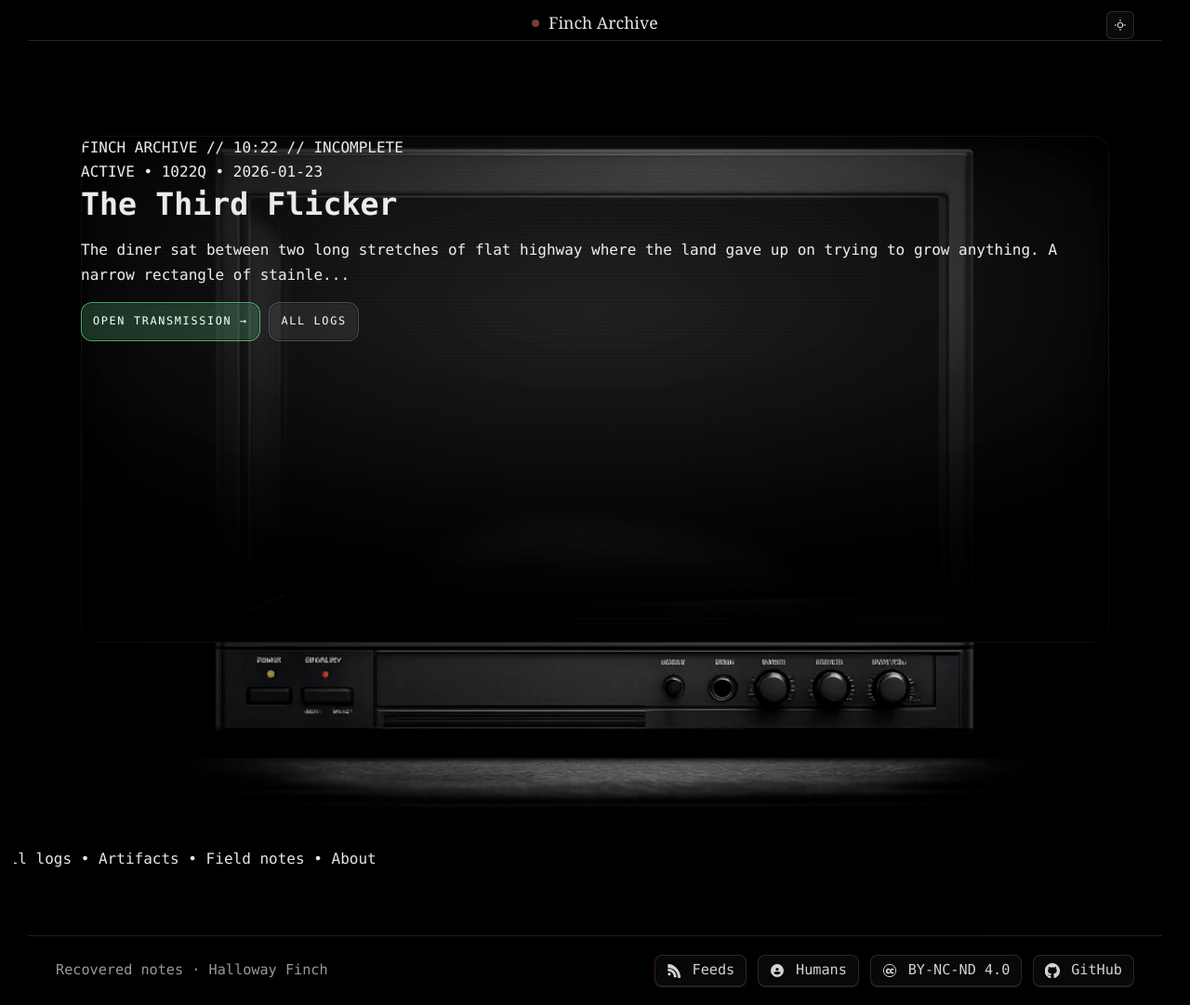
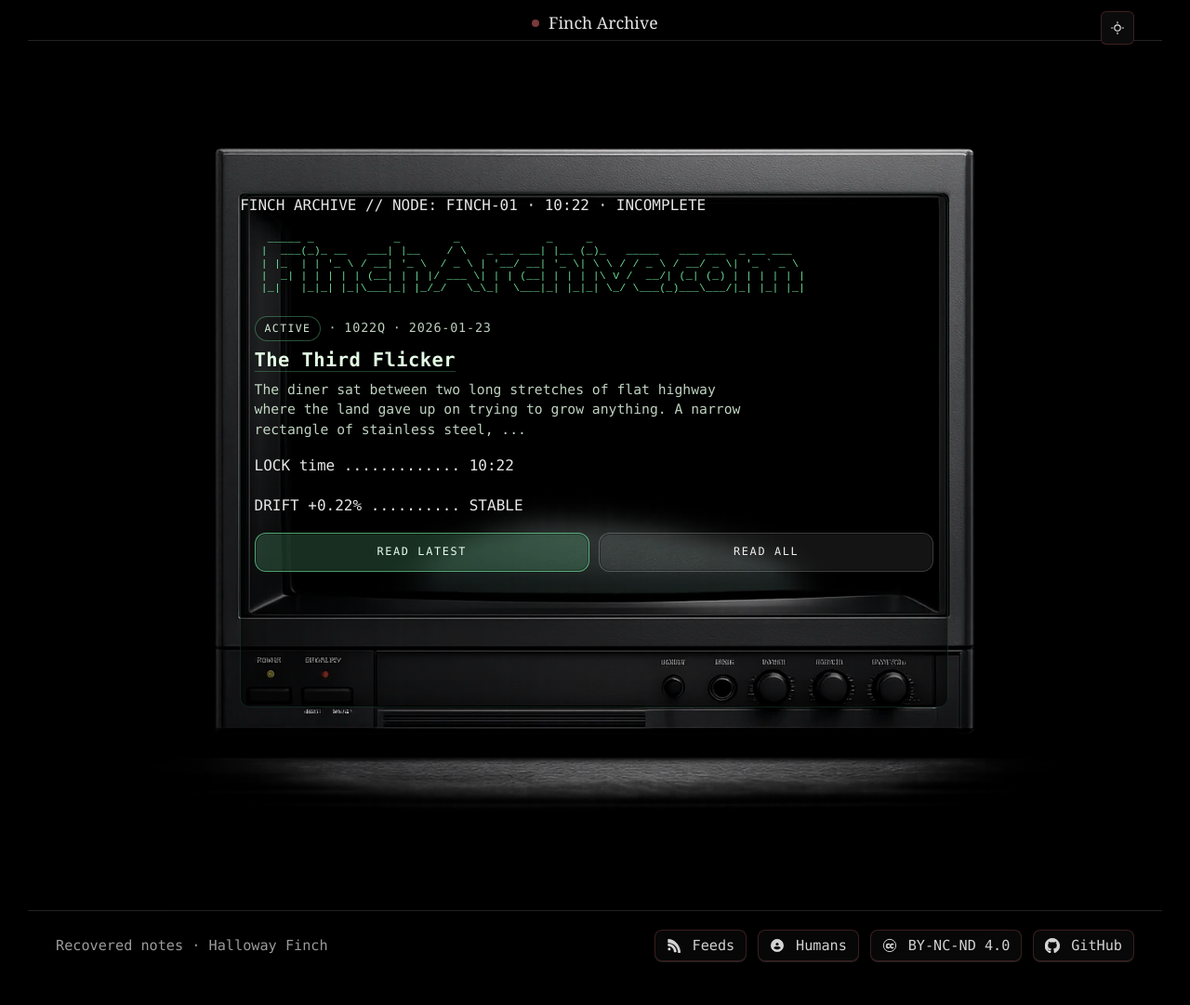
Before and after one commit to HallowayFinch/fincharchive.com, a Jekyll site: the page built from index.html, in a window 1280 px wide and 1081 px high. Shown: the whole window at 93% size. Built offline with Jekyll 4.4.1, drawn with Linux system fonts in a browser that asks for light colours.

Commit message:
Add files via upload

```diff
--- a/assets/css/style.css
+++ b/assets/css/style.css
@@ -327,8 +327,8 @@ header.site {
   display: inline-flex;
   align-items: center;
   justify-content: center;
-  width: 30px;
-  height: 30px;
+  width: 36px;
+  height: 36px;
   border-radius: 6px;
   border: 1px solid var(--badge-border);
   background: var(--badge-bg);
@@ -362,8 +362,8 @@ header.site {
 /* Icon variants inside the toggle */
 .theme-toggle .icon {
   display: none;
-  width: 16px;
-  height: 16px;
+  width: 18px;
+  height: 18px;
   fill: currentColor;
   transition:
     transform var(--dur-med) var(--ease),
@@ -1231,11 +1231,11 @@ html, body { overflow-x: hidden; }
   filter: drop-shadow(0 18px 70px rgba(0,0,0,.65));
   overflow: visible;
 
-  /* Screen inset (percent of CRT frame image) */
-  --screen-inset-x: 6.8%;
-  --screen-inset-y: 10%;
-  /* Bottom inset is larger because the CRT's lower bezel + controls take up more vertical space. */
-  --screen-inset-b: 28%;
+  /* Screen bbox (measured from 1536×1024 CRT frame) */
+  --screen-x: 20.17%;
+  --screen-y: 17.63%;
+  --screen-w: 59.50%;
+  --screen-h: 64.75%;
 }
 
 .finch-crtframe__img{
@@ -1248,96 +1248,19 @@ html, body { overflow-x: hidden; }
 
 /* Screen overlay window */
 .finch-crtframe__screen{
-  position: absolute !important;
-  z-index: 2;
-  top: var(--screen-inset-y);
-  left: var(--screen-inset-x);
-  right: var(--screen-inset-x);
-  bottom: var(--screen-inset-b);
-  border-radius: 18px;
+  position: absolute;
+  left: var(--screen-x);
+  top: var(--screen-y);
+  width: var(--screen-w);
+  height: var(--screen-h);
   overflow: hidden;
-
-  /* Screen surface */
-  background:
-    radial-gradient(120% 100% at 50% 35%, rgba(255,255,255,0.10), rgba(0,0,0,0.90) 62%, rgba(0,0,0,0.98) 100%),
-    linear-gradient(180deg, rgba(255,255,255,0.04), rgba(0,0,0,0.75));
+  border-radius: 10px;
+
+  background: radial-gradient(120% 120% at 50% 38%, rgba(0,0,0,.15), rgba(0,0,0,.62));
   box-shadow:
-    inset 0 0 0 1px rgba(255,255,255,0.06),
-    inset 0 0 40px rgba(0,0,0,0.55);
-  filter: contrast(1.05) saturate(1.05);
-  -webkit-font-smoothing: antialiased;
-}
-
-/* Homepage CRT effects (pure CSS) */
-.finch-home .finch-crtframe__screen::before,
-.finch-home .finch-crtframe__screen::after{
-  content: "";
-  position: absolute;
-  inset: 0;
-  pointer-events: none;
-}
-
-.finch-home .finch-crtframe__screen::before{
-  /* scanlines + subtle RGB bleed */
-  background:
-    repeating-linear-gradient(
-      to bottom,
-      rgba(255,255,255,0.06) 0px,
-      rgba(255,255,255,0.06) 1px,
-      rgba(0,0,0,0.00) 2px,
-      rgba(0,0,0,0.00) 4px
-    ),
-    linear-gradient(90deg,
-      rgba(255,0,64,0.05),
-      rgba(0,0,0,0.00) 22%,
-      rgba(0,0,0,0.00) 78%,
-      rgba(0,255,255,0.05)
-    ),
-    radial-gradient(120% 100% at 50% 50%, rgba(0,0,0,0.00) 55%, rgba(0,0,0,0.35) 100%);
-  mix-blend-mode: overlay;
-  opacity: 0.22;
-}
-
-.finch-home .finch-crtframe__screen::after{
-  /* noise + faint rolling band */
-  background:
-    linear-gradient(180deg,
-      rgba(0,0,0,0.00) 0%,
-      rgba(255,255,255,0.05) 45%,
-      rgba(0,0,0,0.00) 60%,
-      rgba(0,0,0,0.00) 100%
-    ),
-    repeating-radial-gradient(circle at 20% 10%,
-      rgba(255,255,255,0.03) 0px,
-      rgba(255,255,255,0.00) 1px,
-      rgba(0,0,0,0.00) 3px
-    );
-  opacity: 0.12;
-  transform: translateZ(0);
-  animation: finch-crt-flicker 6.5s infinite;
-}
-
-@keyframes finch-crt-flicker{
-  0%{ opacity: .10; transform: translateY(0); }
-  8%{ opacity: .16; }
-  9%{ opacity: .08; }
-  42%{ opacity: .14; transform: translateY(0); }
-  55%{ opacity: .10; transform: translateY(6%); }
-  56%{ opacity: .12; }
-  80%{ opacity: .10; transform: translateY(0); }
-  100%{ opacity: .12; }
-}
-
-@media (prefers-reduced-motion: reduce){
-  .finch-home .finch-crtframe__screen::after{ animation: none; }
-}
-
-.finch-home .finch-screen--home{
-  text-shadow:
-    0.6px 0 0 rgba(255, 0, 64, 0.12),
-    -0.6px 0 0 rgba(0, 255, 255, 0.10);
-}
-
+    inset 0 0 0 1px rgba(126,255,176,.12),
+    inset 0 0 24px rgba(0,0,0,.55);
+}
 
 /* Terminal surface */
 .finch-screen.finch-screen--home{
@@ -1480,25 +1403,28 @@ html, body { overflow-x: hidden; }
     margin-top: 0;
     padding: 10px 0 18px;
   }
-
   .finch-crtframe{
-    width: min(920px, 96vw);
-    max-width: 96vw;
+    width: min(100%, 560px);
+    max-width: 560px;
     box-sizing: border-box;
-    position: relative;
+    margin: 0 auto;
     left: auto;
     transform: none;
-    margin: 0 auto;
-
-    /* Re-tune screen insets for smaller viewport */
-    --screen-inset-x: 8%;
-    --screen-inset-y: 13%;
-    --screen-inset-b: 30%;
-  }
+  }
+
+  /* Keep the same measured screen crop on mobile; only typography changes below */
 
   /* switch panes */
   .finch-homeui__desktop{ display: none !important; }
   .finch-homeui__mobile{ display: block !important; }
+
+
+  /* Mobile readability */
+  .finch-homeui{ padding: 16px; }
+  .finch-homeui__excerpt{ display: none; }
+  .finch-active__headline{ font-size: clamp(2.1rem, 9.5vw, 3.0rem); }
+  .finch-homeui__actions{ flex-direction: column; align-items: stretch; }
+  .finch-homeui__button{ width: 100%; justify-content: center; }
 
   /* Mobile header line 1 */
   .finch-screen__headline--mobile{
@@ -1617,7 +1543,16 @@ html, body { overflow-x: hidden; }
     letter-spacing: 0.12em;
     border-radius: 12px;
   }
-}
+
+  /* Mobile readability (Option A) */
+  .finch-homeui{ padding: 14px 14px 16px; }
+  .finch-homeui__kicker{ font-size: 13px; letter-spacing: 0.08em; }
+  .finch-active__headline{ font-size: clamp(34px, 10vw, 46px); line-height: 1.06; }
+  .finch-homeui__excerpt{ display: none; }
+  .finch-homeui__actions{ display: grid; grid-template-columns: 1fr; gap: 10px; }
+  .finch-homeui__actions .finch-homeui__button{ width: 100%; }
+}
+
 
 /* Desktop: keep both headlines correct */
 @media (min-width: 981px){
--- a/index.html
+++ b/index.html
@@ -1,116 +1,158 @@
 ---
 layout: default
+full_width: true
 title: Finch Archive
 description: "Recovered notes from incomplete transmissions: the latest logs from the Finch Archive."
-hero_image: "/assets/og/home-console-1600x900.webp"
-hero_alt: "A dim, abandoned control corridor lit by a single fluorescent tube."
-hero_w: 1600
-hero_h: 900
 ---
 
 {%- assign EMPTY = '' | split: '' -%}
 {%- assign logs  = site.logs | sort: "date" | reverse | default: EMPTY -%}
 {%- assign feat  = logs | first -%}
 
-<div class="finch-home finch-home--minimal">
-  <div class="finch-crtframe">
+<section class="finch-home" aria-label="Finch Archive homepage">
+  <div class="finch-crtframe" aria-label="CRT frame">
     <img
       class="finch-crtframe__img"
       src="{{ '/assets/img/crt/finch-crt-frame-1200.webp' | relative_url }}"
-      srcset="
-        {{ '/assets/img/crt/finch-crt-frame-900.webp' | relative_url }} 900w,
+      srcset="{{ '/assets/img/crt/finch-crt-frame-900.webp' | relative_url }} 900w,
               {{ '/assets/img/crt/finch-crt-frame-1200.webp' | relative_url }} 1200w,
-        {{ '/assets/img/crt/finch-crt-frame-1536.webp' | relative_url }} 1536w
-      "
-      sizes="(max-width: 980px) 92vw, (max-width: 1400px) 980px, 980px"
-      alt=""
+              {{ '/assets/img/crt/finch-crt-frame-1536.webp' | relative_url }} 1536w"
+      sizes="(max-width: 980px) 94vw, 1400px"
+      width="1536"
+      height="1024"
       loading="eager"
       decoding="async"
-      fetchpriority="high"
-      aria-hidden="true"
+      alt="A vintage CRT monitor framing the Finch Archive interface."
     />
 
-        <div class="finch-crtframe__screen">
+    <div class="finch-crtframe__screen" role="region" aria-label="Archive terminal">
       <div class="finch-screen finch-screen--home">
-      {%- if feat -%}
-        <div class="finch-homeui">
-          <!-- Desktop UI -->
-          <div class="finch-homeui__desktop">
-          <div class="finch-screen__shell finch-screen__shell--home">
-            <div class="finch-screen__meta">
-              <span class="finch-screen__kicker">FINCH ARCHIVE // 10:22 // INCOMPLETE</span>
+        <header class="finch-screen__header finch-screen__header--single" aria-label="System header">
+
+          <!-- Desktop header -->
+          <div class="finch-screen__headline finch-screen__headline--desktop">
+            <span class="finch-screen__label">FINCH ARCHIVE</span>
+            <span class="finch-screen__sep" aria-hidden="true">//</span>
+            <span class="finch-screen__meta">NODE: FINCH-01</span>
+            <span class="finch-screen__sep" aria-hidden="true">·</span>
+            <span class="finch-screen__clock">10:22</span>
+            <span class="finch-screen__sep" aria-hidden="true">·</span>
+            <span class="finch-screen__cond">INCOMPLETE</span>
           </div>
 
-            <div class="finch-screen__meta finch-screen__meta--tight">
-              <span class="finch-screen__pill">ACTIVE • {{ feat.log_id }} • {{ feat.date | date: "%Y-%m-%d" }}</span>
+          <!-- Mobile header -->
+          <div class="finch-screen__headline finch-screen__headline--mobile">
+            <div class="finch-mobilebar">
+              <span class="finch-mobilebar__title">FINCHARCHIVE.COM</span>
+              <span class="finch-active__pill finch-active__pill--mobile">
+                <span class="finch-led" aria-hidden="true"></span>
+                NEW
+              </span>
             </div>
 
-            <h1 class="finch-screen__title">
+            <div class="finch-mobilesignal" aria-label="Signal strength">
+              <span class="finch-mobilesignal__k">SIGNAL</span>
+
+              <span class="finch-mobilesignal__bar" aria-hidden="true">
+                <span class="finch-mobilesignal__barv finch-mobilesignal__barv--a">▓▓▓▓▓░</span>
+                <span class="finch-mobilesignal__barv finch-mobilesignal__barv--b">▓▓▓▓░░</span>
+                <span class="finch-mobilesignal__barv finch-mobilesignal__barv--c">▓▓▓▓▓▓</span>
+              </span>
+
+              <span class="finch-mobilesignal__pct" aria-label="Signal percent">
+                <span class="finch-mobilesignal__pctv finch-mobilesignal__pctv--a">79%</span>
+                <span class="finch-mobilesignal__pctv finch-mobilesignal__pctv--b">82%</span>
+                <span class="finch-mobilesignal__pctv finch-mobilesignal__pctv--c">85%</span>
+              </span>
+            </div>
+          </div>
+        </header>
+
+        <div class="finch-screen__body">
+          {%- if feat -%}
+
+          <!-- =========================
+               DESKTOP UI
+               ========================= -->
+          <div class="finch-homeui__desktop" aria-label="Desktop terminal UI">
+            <div class="finch-homeui__top">
+              <pre class="finch-ascii" aria-hidden="true">
+  _____ _            _        _             _     _
+ |  ___(_)_ __   ___| |__    / \   _ __ ___| |__ (_)_   _____   ___ ___  _ __ ___
+ | |_  | | '_ \ / __| '_ \  / _ \ | '__/ __| '_ \| \ \ / / _ \ / __/ _ \| '_ ` _ \
+ |  _| | | | | | (__| | | |/ ___ \| | | (__| | | | |\ V /  __/| (_| (_) | | | | | |
+ |_|   |_|_| |_|\___|_| |_/_/   \_\_|  \___|_| |_|_| \_/ \___(_)___\___/|_| |_| |_|
+              </pre>
+
+              <p class="finch-active__meta">
+                <span class="finch-active__pill">ACTIVE</span>
+                <span class="finch-screen__sep" aria-hidden="true">·</span>
+                <span class="finch-active__id">{{ feat.log_id | default: 'LOG' }}</span>
+                <span class="finch-screen__sep" aria-hidden="true">·</span>
+                <span class="finch-active__date">{{ feat.date | date: "%Y-%m-%d" }}</span>
+              </p>
+
+              <h1 class="finch-active__title">
                 <a href="{{ feat.url | relative_url }}">{{ feat.title }}</a>
               </h1>
 
-            <p class="finch-screen__excerpt finch-screen__excerpt--clamp">
-              {{ feat.content | strip_html | normalize_whitespace | truncate: 140 }}
+              <p class="finch-active__excerpt">
+                {{ feat.content | strip_html | strip_newlines | truncate: 150 }}
               </p>
 
-            <div class="finch-screen__actions">
-              <a class="finch-screen__btn finch-screen__btn--fill" href="{{ feat.url | relative_url }}">OPEN TRANSMISSION →</a>
-              <a class="finch-screen__btn finch-screen__btn--fill2" href="{{ '/logs/' | relative_url }}">ALL LOGS</a>
+              <section class="finch-activity finch-activity--secondary" aria-label="System activity">
+                <p class="finch-activity__line"><span class="finch-activity__k">LOCK</span> time ............. <span class="finch-activity__ok">10:22</span></p>
+                <p class="finch-activity__line"><span class="finch-activity__k">DRIFT</span> +0.22% .......... <span class="finch-activity__ok">STABLE</span></p>
+              </section>
             </div>
+
+            <div class="finch-homeui__bottom">
+              <nav class="finch-homeui__actions" aria-label="Primary actions">
+                <a class="finch-screen__btn finch-screen__btn--fill" href="{{ feat.url | relative_url }}">READ LATEST</a>
+                <a class="finch-screen__btn finch-screen__btn--fill2" href="{{ '/logs/' | relative_url }}">READ ALL</a>
+              </nav>
             </div>
           </div>
 
-          <!-- Mobile UI -->
-          <div class="finch-homeui__mobile">
-          <div class="finch-screen__shell finch-screen__shell--home">
-            <div class="finch-screen__meta">
-              <span class="finch-screen__kicker">FINCH ARCHIVE // 10:22</span>
+          <!-- =========================
+               MOBILE UI
+               ========================= -->
+          <div class="finch-homeui__mobile" aria-label="Mobile terminal UI">
+            <div class="finch-homeui__top">
+              <p class="finch-activity__line finch-activity__line--mobile-latest">
+                <a class="finch-homeui__promptlink" href="{{ feat.url | relative_url }}">
+                  {{ feat.title | truncate: 52 }}
+                </a>
+              </p>
             </div>
 
-            <div class="finch-screen__meta finch-screen__meta--tight">
-              <span class="finch-screen__pill">ACTIVE • {{ feat.log_id }} • {{ feat.date | date: "%Y-%m-%d" }}</span>
+            <nav class="finch-homeui__actions finch-homeui__actions--mobile" aria-label="Primary actions">
+              <a class="finch-screen__btn finch-screen__btn--fill" href="{{ feat.url | relative_url }}">READ LATEST</a>
+              <a class="finch-screen__btn finch-screen__btn--fill2" href="{{ '/logs/' | relative_url }}">READ ALL</a>
+            </nav>
           </div>
 
-            <h1 class="finch-screen__title">
-              <a href="{{ feat.url | relative_url }}">{{ feat.title }}</a>
-            </h1>
+          {%- else -%}
 
-            <p class="finch-screen__excerpt finch-screen__excerpt--clamp">
-              {{ feat.content | strip_html | normalize_whitespace | truncate: 120 }}
-            </p>
+          <div class="finch-homeui__desktop" aria-label="Desktop terminal UI">
+            <pre class="finch-ascii" aria-hidden="true">FINCHARCHIVE.COM</pre>
+            <p class="finch-activity__line"><span class="finch-activity__k">STATUS</span> NO TRANSMISSIONS</p>
+            <nav class="finch-homeui__actions" aria-label="Primary actions" style="margin-top:10px;">
+              <a class="finch-screen__btn finch-screen__btn--fill2" href="{{ '/logs/' | relative_url }}">READ ALL</a>
+            </nav>
+          </div>
 
-            <div class="finch-screen__actions">
-              <a class="finch-screen__btn finch-screen__btn--fill" href="{{ feat.url | relative_url }}">OPEN →</a>
-              <a class="finch-screen__btn finch-screen__btn--fill2" href="{{ '/logs/' | relative_url }}">LOGS</a>
+          <div class="finch-homeui__mobile" aria-label="Mobile terminal UI">
+            <pre class="finch-ascii" aria-hidden="true">FINCHARCHIVE.COM</pre>
+            <p class="finch-activity__line"><span class="finch-activity__k">STATUS</span> NO TRANSMISSIONS</p>
+            <nav class="finch-homeui__actions" aria-label="Primary actions" style="margin-top:10px;">
+              <a class="finch-screen__btn finch-screen__btn--fill2" href="{{ '/logs/' | relative_url }}">READ ALL</a>
+            </nav>
+          </div>
+
+          {%- endif -%}
         </div>
       </div>
     </div>
   </div>
-      {%- else -%}
-        <div class="finch-homeui">
-          <div class="finch-homeui__desktop">
-            <div class="finch-homeui__kicker">FINCH ARCHIVE // 10:22 // INCOMPLETE</div>
-            <div class="finch-homeui__rule" aria-hidden="true"></div>
-            <h1 class="finch-homeui__title">No transmissions recovered.</h1>
-            <p class="finch-homeui__excerpt">The Archive index is empty.</p>
-            <div class="finch-homeui__actions">
-              <a class="finch-screen__btn" href="{{ '/about/' | relative_url }}">About</a>
-            </div>
-          </div>
-        </div>
-      {%- endif -%}
-    </div>
-    </div><!-- /.finch-crtframe__screen -->
-
-  <div class="finch-homeui__below" aria-label="Archive sections">
-    <a href="{{ '/logs/' | relative_url }}">All logs</a>
-    <span aria-hidden="true">•</span>
-    <a href="{{ '/artifacts/' | relative_url }}">Artifacts</a>
-    <span aria-hidden="true">•</span>
-    <a href="{{ '/field-notes/' | relative_url }}">Field notes</a>
-    <span aria-hidden="true">•</span>
-    <a href="{{ '/about/' | relative_url }}">About</a>
-  </div>
-
-  </div>
-</div>
+</section>
```
Lines whose indentation alone changed are shown as unchanged.
